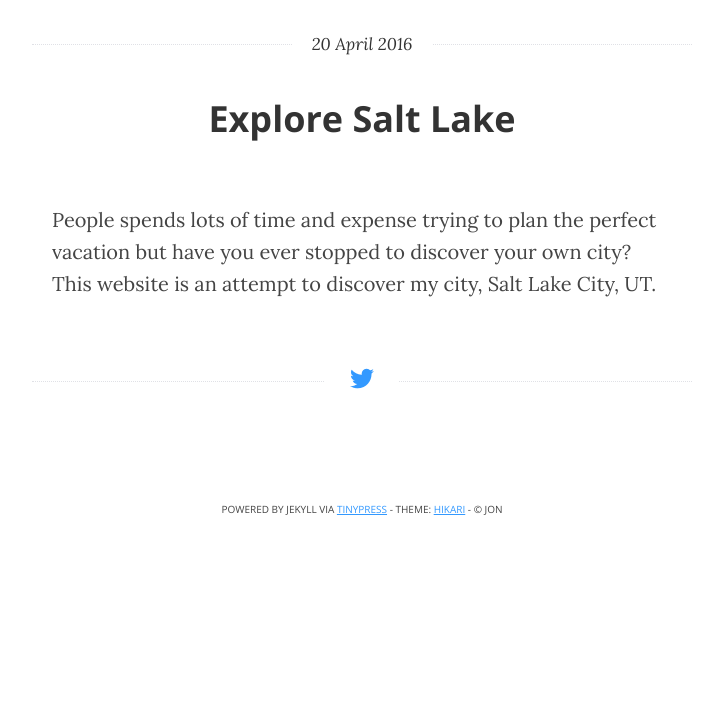
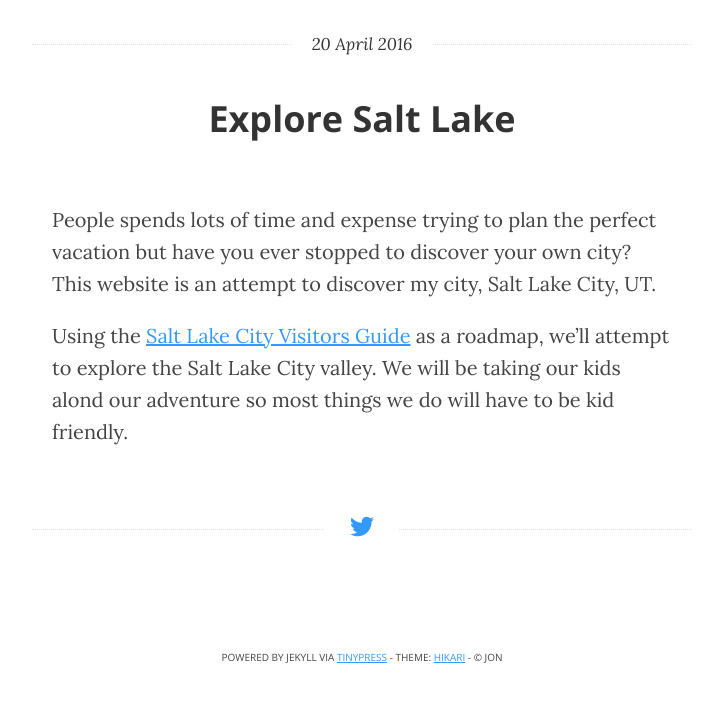
Before and after one commit to jonkwilliams/jonkwilliams.github.io, a Jekyll site: the page built from _posts/2016-04-20-introduction-explore-salt-lake.markdown, in a window 1280 px wide, cut to the strip 154-856 px from the top of the page. Shown: the whole strip, without its empty margins (278-1001 px from the left). Built offline with Jekyll 4.4.1, drawn with Linux system fonts in a browser that asks for light colours.

Commit message:
Update 2016-04-20-introduction-explore-salt-lake.markdown

```diff
--- a/_posts/2016-04-20-introduction-explore-salt-lake.markdown
+++ b/_posts/2016-04-20-introduction-explore-salt-lake.markdown
@@ -4,3 +4,5 @@ title: Explore Salt Lake
 layout: post
 ---
 People spends lots of time and expense trying to plan the perfect vacation but have you ever stopped to discover your own city? This website is an attempt to discover my city, Salt Lake City, UT.
+
+Using the <a href="http://www.visitsaltlake.com/trip-planner/visitors-guide/">Salt Lake City Visitors Guide</a> as a roadmap, we'll attempt to explore the Salt Lake City valley.  We will be taking our kids alond our adventure so most things we do will have to be kid friendly.
```
